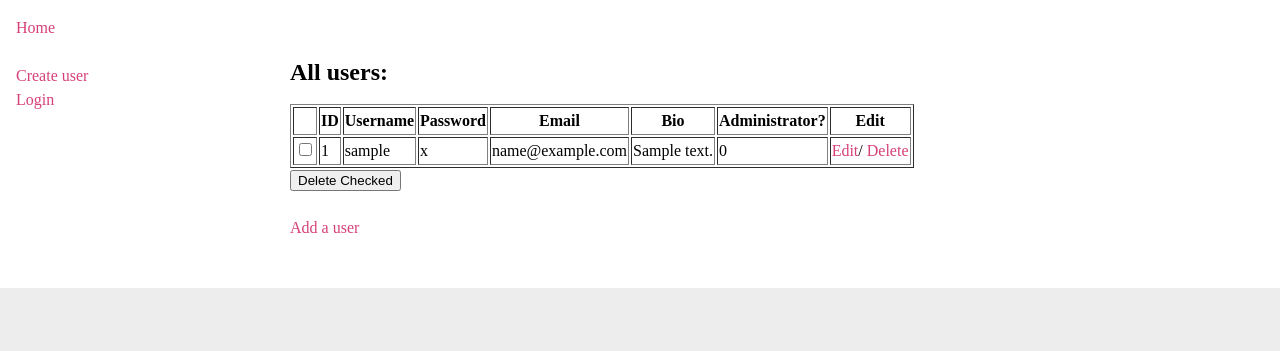
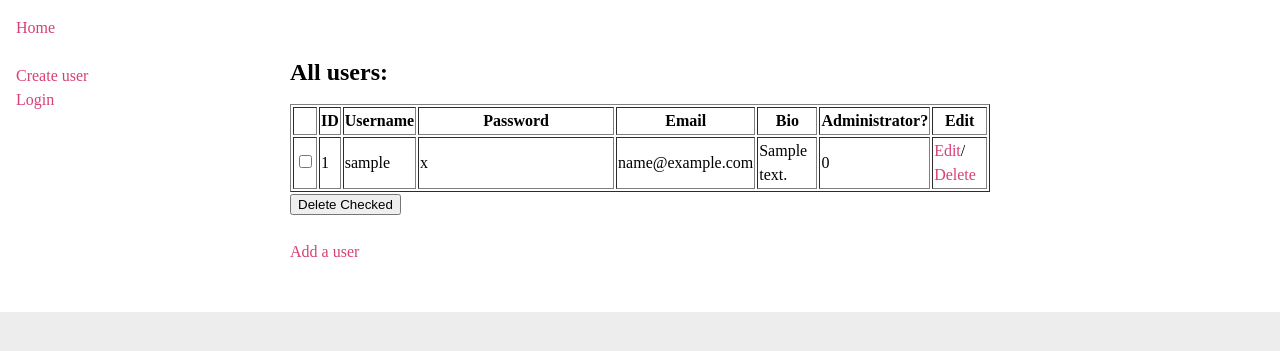
Before and after one commit to emilte/ttm4133, a PHP site: template htdocs/site/src/webapp/templates/users.twig in a window 1280 px wide. Shown: the top 351 px of the page. Run offline with PHP 8.4, Linux system fonts and the light colour scheme; the template is opened without the code that fills it: most values are stand-ins (such as "Sample title", 1, 10 or a date in 2020); some libraries are stand-ins or nearby versions.

Commit message:
Max width hashed passwd

```diff
--- a/htdocs/site/src/webapp/templates/users.twig
+++ b/htdocs/site/src/webapp/templates/users.twig
@@ -24,7 +24,7 @@
                     <td> <input type="checkbox" name="userlist[]" value="{{user.id}}"></td>
                     <td> {{user.id}} </td>
                     <td> {{user.username}} </td>
-                    <td> {{user.password}} </td>
+                    <td style="width:12em;text-overflow:ellipsis;"> {{user.password}} </td>
                     <td> {{user.email}} </td>
                     <td> {{user.bio}} </td>
                     <td> {% if user.isAdmin %} 1 {% else %} 0 {% endif %}  </td>
```
